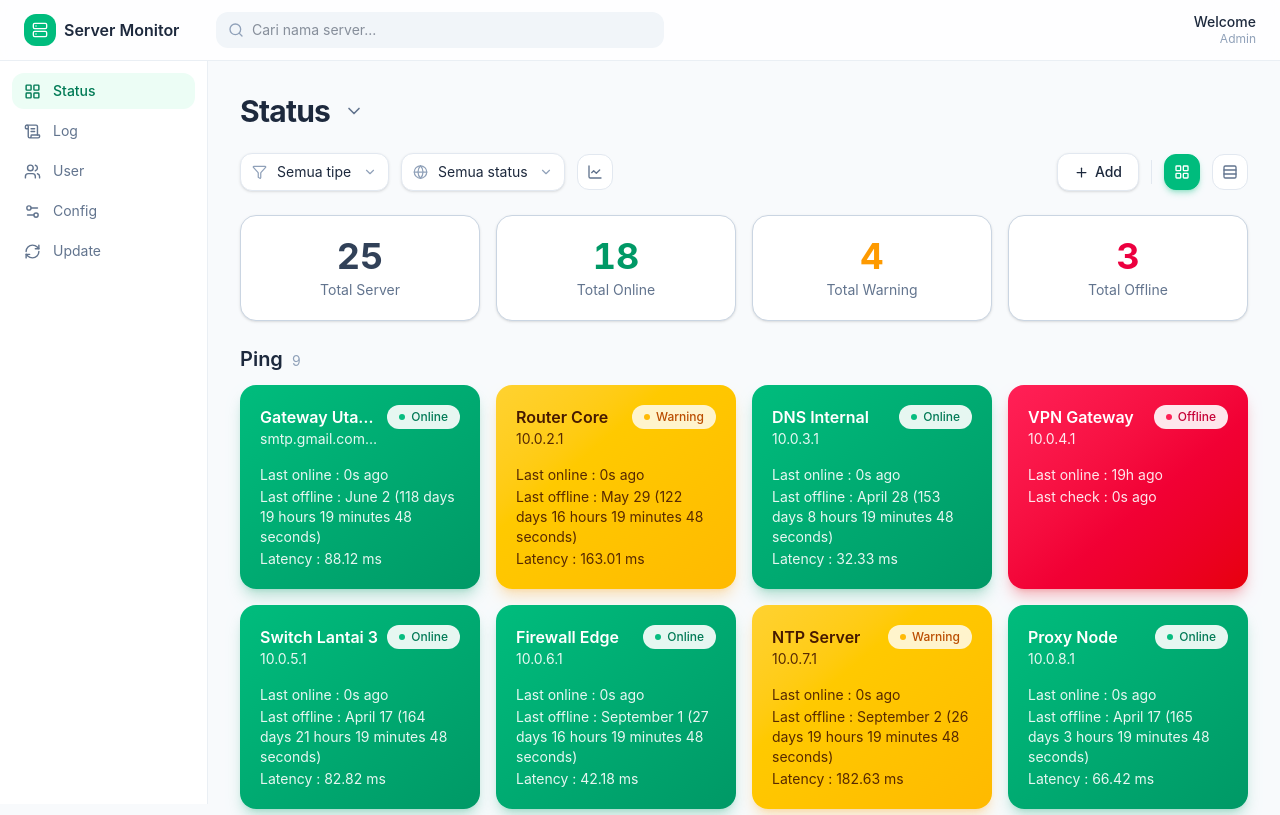
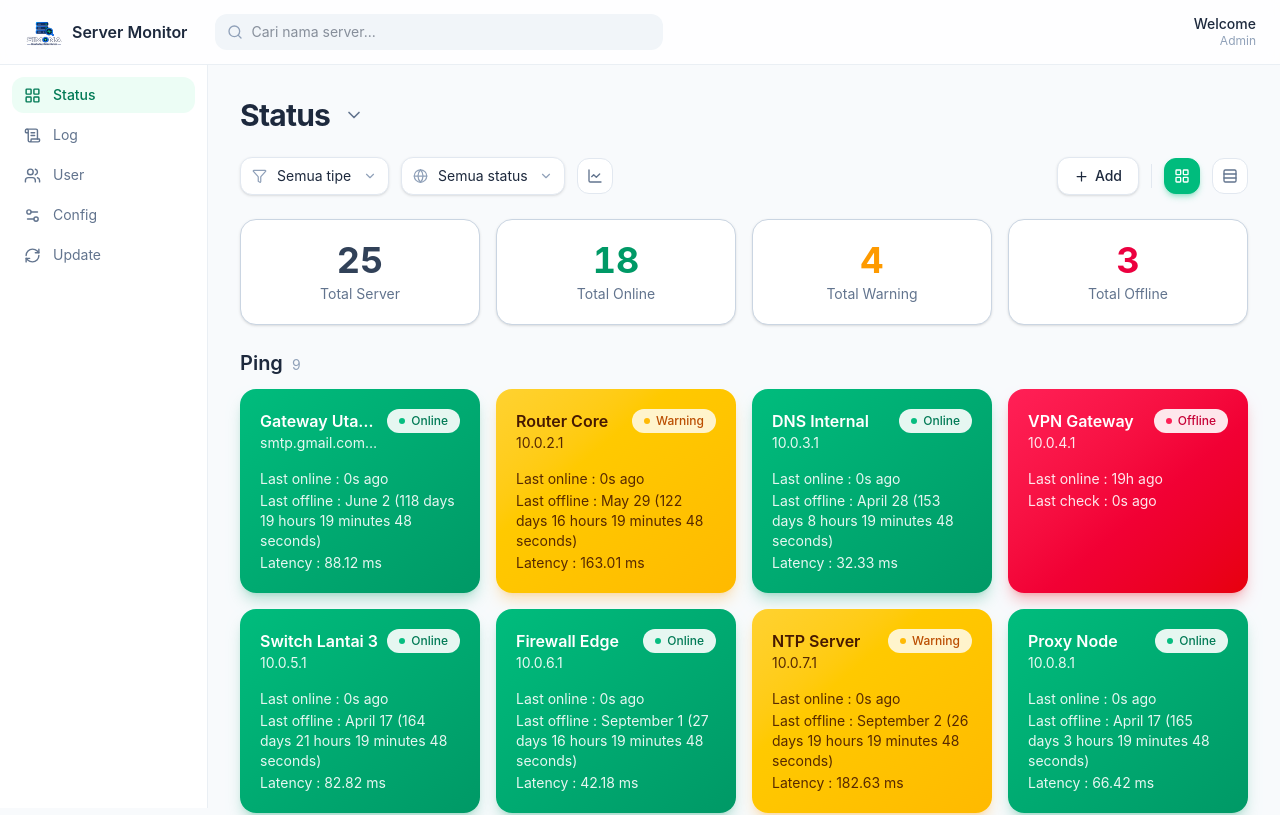
Before and after one commit to Lutfi1412/dashboard-simona, a React (Vite) app: page / in a window 1280 px wide. Shown: the top 815 px of the page. Built offline with nearby package versions, Linux system fonts and the light colour scheme.

Commit message:
add logo

```diff
--- a/index.html
+++ b/index.html
@@ -2,7 +2,7 @@
 <html lang="en">
   <head>
     <meta charset="UTF-8" />
-    <link rel="icon" type="image/svg+xml" href="/favicon.svg" />
+    <link rel="icon" type="image/png" href="/logo.png" />
     <meta name="viewport" content="width=device-width, initial-scale=1.0" />
     <title>dashboard-simona2</title>
   </head>
--- a/src/components/Layout.jsx
+++ b/src/components/Layout.jsx
@@ -22,11 +22,16 @@ export default function Layout({ search, onSearch, children }) {
     <div className="min-h-screen bg-slate-50 text-slate-800 pb-16 md:pb-0">
       {/* HEADER */}
       <header className="sticky top-0 z-30 hidden items-center gap-4 border-b border-slate-200/70 bg-white/80 px-4 py-3 backdrop-blur md:flex md:px-6">
-        <div className="flex w-auto items-center gap-2 font-semibold md:w-44 hidden md:flex">
-          <span className="grid size-8 shrink-0 place-items-center rounded-xl bg-emerald-500 text-white">
+        <div className="flex w-auto items-center gap-2 font-semibold hidden md:flex mr-3">
+          {/* <span className="grid size-8 shrink-0 place-items-center rounded-xl bg-emerald-500 text-white">
             <Server size={16} />
-          </span>
 
+          </span> */}
+          <img
+            src="/logo.png"
+            alt="logo"
+            className="grid size-10 shrink-0 place-items-center "
+          />
           <span>Server Monitor</span>
         </div>
 
```
Also changed, not shown: public/logo.png (added).
